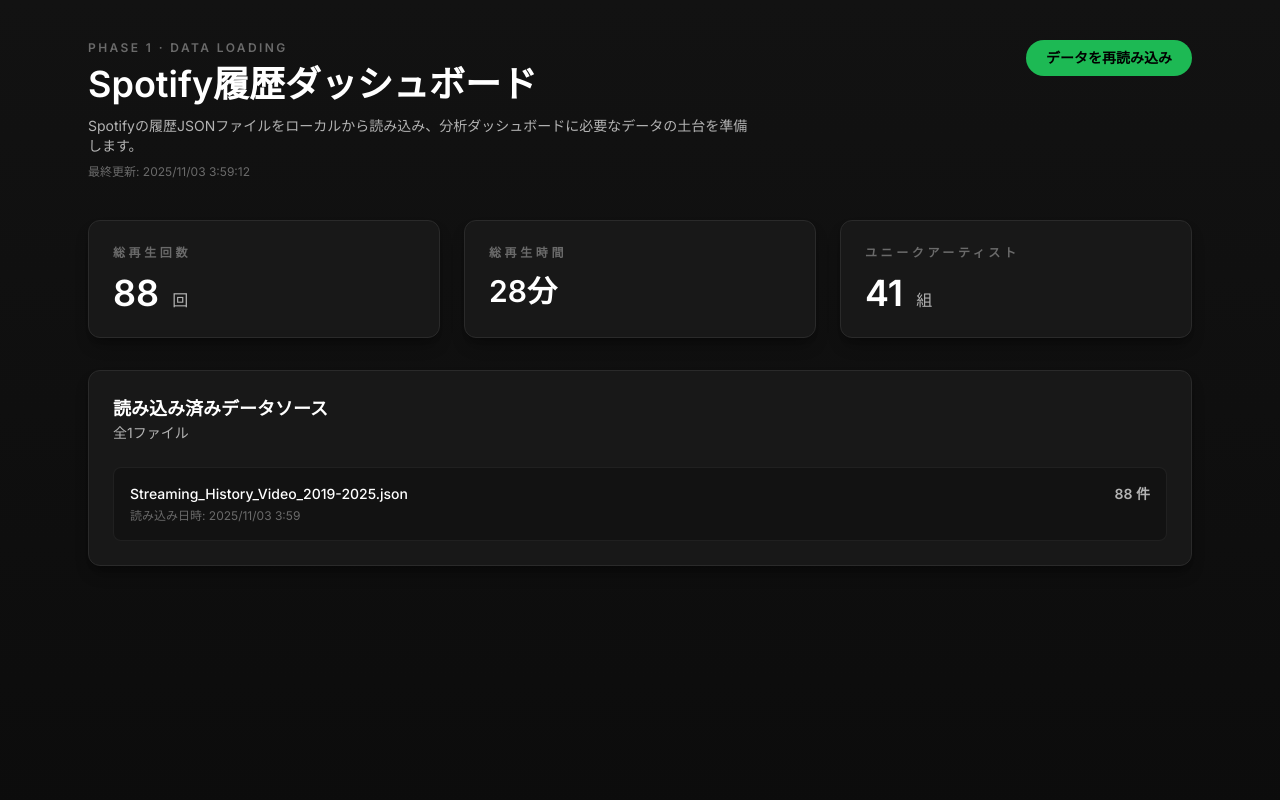
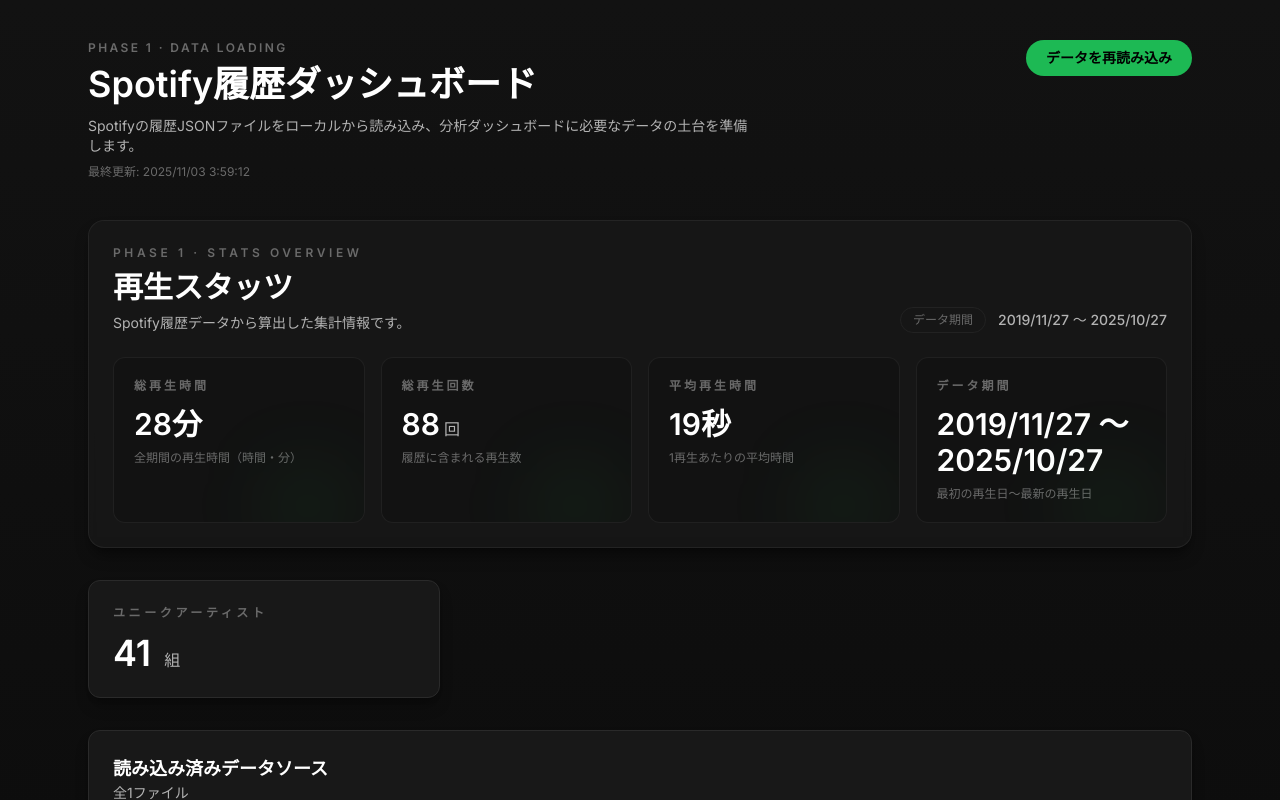
Before and after one commit to haruto0429/spotify-history-viewer, a Vue app: page / in a window 1280 px wide. Shown: the top 800 px of the page. Built offline with nearby package versions, Linux system fonts and the light colour scheme.

Commit message:
feat: add stats overview dashboard (#3)

```diff
--- /dev/null
+++ b/src/components/dashboard/StatsOverview.vue
@@ -0,0 +1,111 @@
+<template>
+  <section
+    class="rounded-2xl border border-spotify-border/70 bg-spotify-dark-secondary/80 p-6 shadow-lg shadow-black/40 backdrop-blur-sm"
+  >
+    <header class="flex flex-col gap-4 md:flex-row md:items-end md:justify-between">
+      <div>
+        <p class="text-xs font-semibold uppercase tracking-[0.3em] text-spotify-text-muted">
+          Phase 1 · Stats Overview
+        </p>
+        <h2 class="mt-2 text-2xl font-semibold text-white md:text-3xl">再生スタッツ</h2>
+        <p class="mt-2 text-sm text-spotify-text-secondary">
+          Spotify履歴データから算出した集計情報です。
+        </p>
+      </div>
+
+      <div class="flex items-center gap-3 text-xs text-spotify-text-muted">
+        <span class="rounded-full border border-spotify-border/60 px-3 py-1">
+          データ期間
+        </span>
+        <span class="text-sm font-medium text-spotify-text-secondary">{{ dateRangeLabel }}</span>
+      </div>
+    </header>
+
+    <dl class="mt-6 grid gap-4 sm:grid-cols-2 xl:grid-cols-4">
+      <div
+        v-for="metric in metrics"
+        :key="metric.label"
+        class="group relative overflow-hidden rounded-xl border border-spotify-border/60 bg-spotify-dark p-5 transition hover:border-spotify-green/70"
+      >
+        <dt class="text-xs font-semibold uppercase tracking-[0.25em] text-spotify-text-muted">
+          {{ metric.label }}
+        </dt>
+        <dd class="mt-3 text-3xl font-semibold text-white">
+          <span>{{ metric.value }}</span>
+          <span v-if="metric.suffix" class="ml-1 text-base font-medium text-spotify-text-secondary">
+            {{ metric.suffix }}
+          </span>
+        </dd>
+        <p class="mt-2 text-xs text-spotify-text-muted">{{ metric.caption }}</p>
+
+        <span class="pointer-events-none absolute -bottom-6 right-4 h-20 w-20 rounded-full bg-spotify-green/10 blur-2xl transition group-hover:bg-spotify-green/20" />
+      </div>
+    </dl>
+  </section>
+</template>
+
+<script setup lang="ts">
+import { computed } from 'vue'
+import { storeToRefs } from 'pinia'
+import { useDataStore } from '@/stores/dataStore'
+import {
+  formatDateRange,
+  formatHoursAndMinutes,
+  formatMinutesAndSeconds,
+} from '@/utils/formatters'
+
+const dataStore = useDataStore()
+const { processedData } = storeToRefs(dataStore)
+
+const totalPlays = computed(() => processedData.value?.totalPlays ?? 0)
+const totalTimeMs = computed(() => processedData.value?.totalTimeMs ?? 0)
+
+const hasData = computed(() => totalPlays.value > 0)
+
+const averageTimeMs = computed(() => {
+  if (!hasData.value) {
+    return 0
+  }
+  return Math.round(totalTimeMs.value / totalPlays.value)
+})
+
+const totalPlayTimeLabel = computed(() => formatHoursAndMinutes(totalTimeMs.value))
+const averagePlayTimeLabel = computed(() =>
+  hasData.value ? formatMinutesAndSeconds(averageTimeMs.value) : 'データなし'
+)
+
+const dateRangeLabel = computed(() => {
+  const range = processedData.value?.dateRange
+  if (!range) {
+    return 'データなし'
+  }
+  return formatDateRange(range.start, range.end)
+})
+
+const metrics = computed(() => [
+  {
+    label: '総再生時間',
+    value: totalPlayTimeLabel.value,
+    suffix: null,
+    caption: '全期間の再生時間（時間・分）',
+  },
+  {
+    label: '総再生回数',
+    value: hasData.value ? totalPlays.value.toLocaleString() : '0',
+    suffix: '回',
+    caption: '履歴に含まれる再生数',
+  },
+  {
+    label: '平均再生時間',
+    value: averagePlayTimeLabel.value,
+    suffix: null,
+    caption: '1再生あたりの平均時間',
+  },
+  {
+    label: 'データ期間',
+    value: dateRangeLabel.value,
+    suffix: null,
+    caption: '最初の再生日〜最新の再生日',
+  },
+])
+</script>
--- a/src/composables/useSpotifyData.ts
+++ b/src/composables/useSpotifyData.ts
@@ -92,6 +92,7 @@
             const historyData: SpotifyHistoryData = {
               items: normalized,
               source: toFileName(filePath),
+              sourcePath: filePath,
               loadedAt: new Date(),
             }
 
--- a/src/types/index.ts
+++ b/src/types/index.ts
@@ -51,6 +51,7 @@
 export interface SpotifyHistoryData {
   items: SpotifyHistoryItem[];
   source: string; // ファイル名またはAPIソース
+  sourcePath: string;
   loadedAt: Date;
 }
 
--- /dev/null
+++ b/src/utils/formatters.ts
@@ -0,0 +1,48 @@
+import { format, isValid } from 'date-fns'
+
+export const formatHoursAndMinutes = (ms: number): string => {
+  if (!ms || ms <= 0) {
+    return '0分'
+  }
+
+  const totalMinutes = Math.floor(ms / 60000)
+  const hours = Math.floor(totalMinutes / 60)
+  const minutes = totalMinutes % 60
+
+  if (hours <= 0) {
+    return `${minutes}分`
+  }
+
+  return `${hours}時間${minutes.toString().padStart(2, '0')}分`
+}
+
+export const formatMinutesAndSeconds = (ms: number): string => {
+  if (!ms || ms <= 0) {
+    return '0秒'
+  }
+
+  const totalSeconds = Math.floor(ms / 1000)
+  const minutes = Math.floor(totalSeconds / 60)
+  const seconds = totalSeconds % 60
+
+  if (minutes <= 0) {
+    return `${seconds}秒`
+  }
+
+  return `${minutes}分${seconds.toString().padStart(2, '0')}秒`
+}
+
+export const formatDateRange = (start: Date, end: Date): string => {
+  if (!isValid(start) || !isValid(end)) {
+    return 'データなし'
+  }
+
+  const startLabel = format(start, 'yyyy/MM/dd')
+  const endLabel = format(end, 'yyyy/MM/dd')
+
+  if (startLabel === endLabel) {
+    return startLabel
+  }
+
+  return `${startLabel} 〜 ${endLabel}`
+}
--- a/src/views/DashboardView.vue
+++ b/src/views/DashboardView.vue
@@ -63,20 +63,9 @@
         </div>
 
         <template v-if="hasData">
-          <div class="grid gap-6 md:grid-cols-3">
-            <div class="rounded-xl border border-spotify-border bg-spotify-dark-secondary p-6 shadow-lg shadow-black/30">
-              <p class="text-xs font-semibold uppercase tracking-[0.3em] text-spotify-text-muted">総再生回数</p>
-              <p class="mt-3 text-4xl font-semibold text-white">
-                {{ totalPlays.toLocaleString() }}
-                <span class="ml-1 text-base font-normal text-spotify-text-secondary">回</span>
-              </p>
-            </div>
+          <StatsOverview />
 
-            <div class="rounded-xl border border-spotify-border bg-spotify-dark-secondary p-6 shadow-lg shadow-black/30">
-              <p class="text-xs font-semibold uppercase tracking-[0.3em] text-spotify-text-muted">総再生時間</p>
-              <p class="mt-3 text-3xl font-semibold text-white">{{ formattedTotalPlayTime }}</p>
-            </div>
-
+          <div class="grid gap-6 md:grid-cols-2 xl:grid-cols-3">
             <div class="rounded-xl border border-spotify-border bg-spotify-dark-secondary p-6 shadow-lg shadow-black/30">
               <p class="text-xs font-semibold uppercase tracking-[0.3em] text-spotify-text-muted">ユニークアーティスト</p>
               <p class="mt-3 text-4xl font-semibold text-white">
@@ -96,7 +85,7 @@
             <ul class="mt-6 space-y-4 text-sm">
               <li
                 v-for="summary in dataSourceSummaries"
-                :key="summary.source"
+                :key="summary.sourcePath"
                 class="flex flex-wrap items-start justify-between gap-4 rounded-lg border border-spotify-border/60 bg-spotify-dark p-4 transition hover:border-spotify-green/60"
               >
                 <div>
@@ -121,30 +110,14 @@
 import { computed, onMounted } from 'vue'
 import { storeToRefs } from 'pinia'
 import { useSpotifyData } from '@/composables/useSpotifyData'
+import StatsOverview from '@/components/dashboard/StatsOverview.vue'
 import { useDataStore } from '@/stores/dataStore'
 
 const dataStore = useDataStore()
 const { rawData, dataSources, isLoading, error } = storeToRefs(dataStore)
 const { loadHistoryData } = useSpotifyData()
 
-const formatDuration = (ms: number): string => {
-  if (!ms || ms <= 0) {
-    return '0分'
-  }
-  const totalSeconds = Math.floor(ms / 1000)
-  const hours = Math.floor(totalSeconds / 3600)
-  const minutes = Math.floor((totalSeconds % 3600) / 60)
-  if (hours === 0) {
-    return `${minutes}分`
-  }
-  return `${hours}時間${minutes.toString().padStart(2, '0')}分`
-}
-
 const totalPlays = computed(() => rawData.value.length)
-const totalPlayTimeMs = computed(() =>
-  rawData.value.reduce((acc, item) => acc + (item?.ms_played ?? 0), 0)
-)
-const formattedTotalPlayTime = computed(() => formatDuration(totalPlayTimeMs.value))
 
 const uniqueArtistCount = computed(() => {
   const set = new Set<string>()
@@ -162,6 +135,7 @@
 const dataSourceSummaries = computed(() =>
   dataSources.value.map((source) => ({
     source: source.source,
+    sourcePath: source.sourcePath,
     itemCount: source.items.length,
     loadedAt: source.loadedAt,
   }))
```
